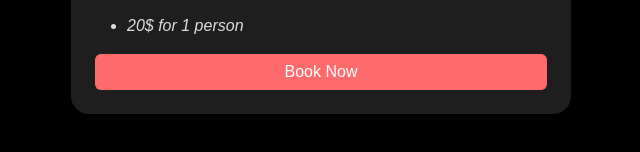
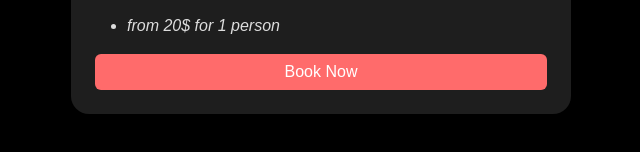
Before and after one commit to Priya-Dream-Kitchen/Priya-Dream-Kitchen.github.io, a website built with webpack: page index.html in a window 1280 px wide. Shown: the part 2878-3030 px from the top of the page, 319-959 px from the left. Built offline with nearby package versions, Linux system fonts and the light colour scheme; no server answers; a script that the page names is missing.

Commit message:
Update pricing text for clarity

```diff
--- a/index.html
+++ b/index.html
@@ -348,7 +348,7 @@
       </div>
       <div class="mb-3">
         <ul>
-          <li style="text-align: left;"><i>20$ for 1 person</i></li>
+          <li style="text-align: left;"><i>from 20$ for 1 person</i></li>
         </ul>
       </div>
       <button type="submit" class="btn btn-primary">Book Now</button>
```
